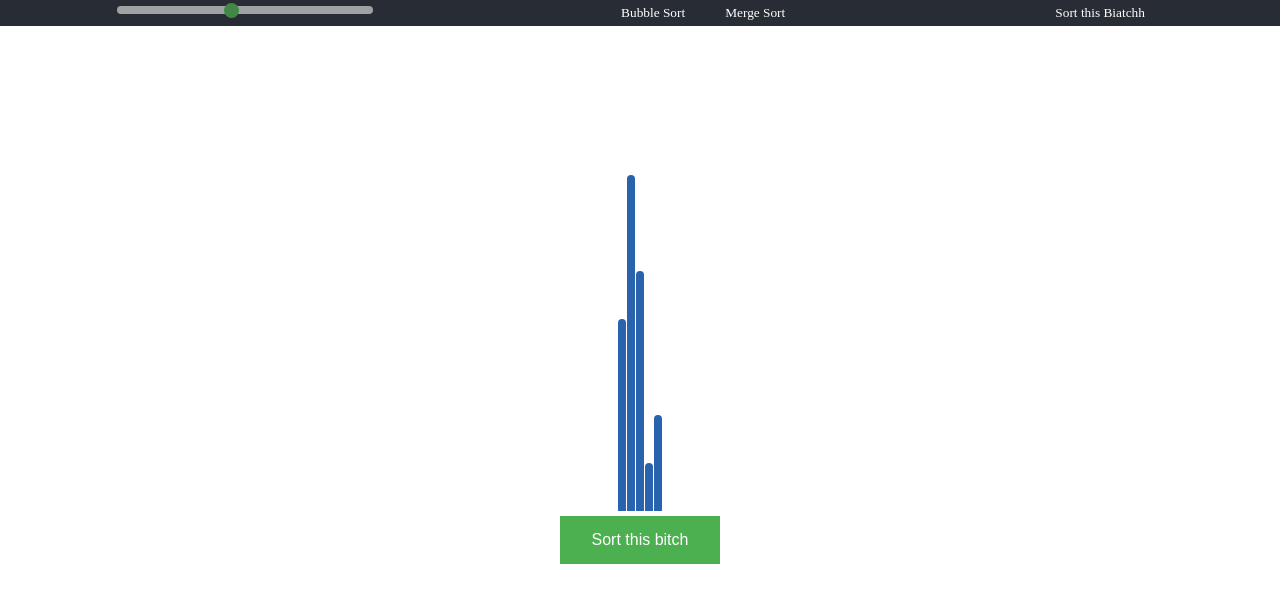
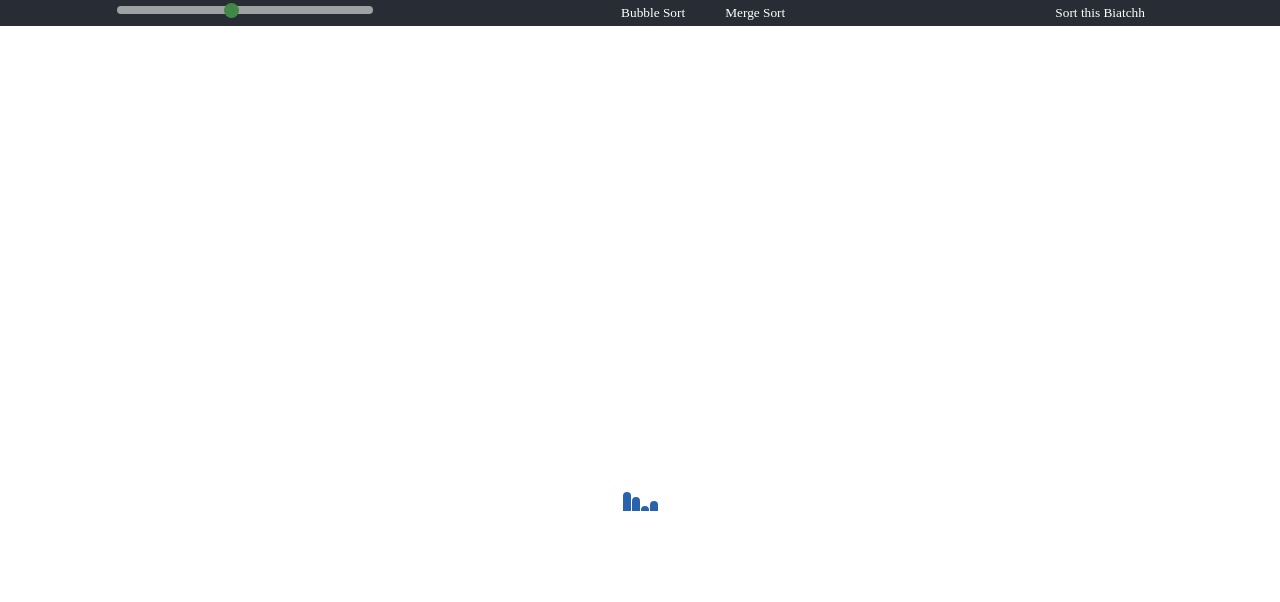
Before and after one commit to aviadbi1/sort-visualizer, a React (Create React App) app: page / in a window 1280 px wide. Shown: the top 602 px of the page. Built offline with nearby package versions, Linux system fonts and the light colour scheme.

Commit message:
generate array and choose sorter are in state

```diff
--- a/src/App.tsx
+++ b/src/App.tsx
@@ -1,7 +1,7 @@
 import React from "react";
 import "./App.css";
-import MyArray from "./components/MyArray/MyArray";
 import MenuBar from "./components/MenuBar/MenuBar";
+import ArrayState from "./containers/array";
 
 function App() {
   return (
@@ -9,7 +9,7 @@ function App() {
       <header className="App-header">
         <MenuBar></MenuBar>
       </header>
-      <MyArray></MyArray>
+      <ArrayState></ArrayState>
     </div>
   );
 }
--- a/src/components/MenuBar/MenuBar.tsx
+++ b/src/components/MenuBar/MenuBar.tsx
@@ -10,7 +10,6 @@ function MenuBar(props: MenuBarProps) {
     <div className="menu">
       <GenerateArray></GenerateArray>
       <FilterSorters></FilterSorters>
-      <button className="submitButton">Sort this Biatchh</button>
     </div>
   );
 }
--- a/src/components/MyArray/MyArray.tsx
+++ b/src/components/MyArray/MyArray.tsx
@@ -1,83 +1,60 @@
-import React, { useState, useEffect } from "react";
+import React from "react";
 import "./MyArray.scss";
-import {
-  MyArrayValue,
-  MyArrayValueItemType
-} from "../MyArrayValue/MyArrayValue";
+import { MyArrayValue } from "../MyArrayValue/MyArrayValue";
+import { SortState } from "../../redux/sort/types";
 
-type MyArrayState = {
-  numbers: Array<number>;
+type MyArrayProps = {
+  sort: SortState;
 };
 
-type MyArrayProps = {
-  numbers: Array<number>;
-};
+function MyArray(props: MyArrayProps) {
+  // const swap = async (
+  //   arr: Array<MyArrayValueItemType>,
+  //   i: number,
+  //   j: number
+  // ) => {
+  //   await highlightChange(arr, i, j, true);
 
-function MyArray() {
-  const [numbers, setNumbers] = useState<Array<MyArrayValueItemType>>([
-    { value: 40, active: false },
-    { value: 70, active: false },
-    { value: 50, active: false },
-    { value: 10, active: false },
-    { value: 20, active: false }
-  ]);
+  //   let temp = arr[i];
+  //   arr[i] = arr[j];
+  //   arr[j] = temp;
 
-  useEffect(() => {});
+  //   await highlightChange(arr, i, j, false);
+  // };
 
-  const bubbleSort = async () => {
-    let arr = numbers;
-    let n = arr.length;
-    for (let i = 0; i < n - 1; i++) {
-      for (let j = 0; j < n - i - 1; j++) {
-        if (arr[j].value > arr[j + 1].value) {
-          await swap(arr, j, j + 1);
-        }
-      }
-    }
-  };
+  // const highlightChange = async (
+  //   arr: Array<MyArrayValueItemType>,
+  //   i: number,
+  //   j: number,
+  //   status: boolean
+  // ) => {
+  //   arr[i].active = status;
+  //   arr[j].active = status;
+  //   await updateState(arr);
+  // };
 
-  const swap = async (
-    arr: Array<MyArrayValueItemType>,
-    i: number,
-    j: number
-  ) => {
-    await highlightChange(arr, i, j, true);
-
-    let temp = arr[i];
-    arr[i] = arr[j];
-    arr[j] = temp;
-
-    await highlightChange(arr, i, j, false);
-  };
-
-  const highlightChange = async (
-    arr: Array<MyArrayValueItemType>,
-    i: number,
-    j: number,
-    status: boolean
-  ) => {
-    arr[i].active = status;
-    arr[j].active = status;
-    await updateState(arr);
-  };
-
-  const updateState = async (arr: Array<MyArrayValueItemType>) => {
-    await new Promise(r => setTimeout(r, 500));
-    setNumbers([...arr]);
-    console.table(numbers);
-  };
+  // const updateState = async (arr: Array<MyArrayValueItemType>) => {
+  //   await new Promise(r => setTimeout(r, 500));
+  //   setNumbers([...arr]);
+  //   console.table(numbers);
+  // };
 
   return (
     <div className="container">
-      {/* <div>{this.props.numbers.toString()}</div> */}
       <div className="array">
-        {numbers.map((item, index) => (
-          <MyArrayValue item={item} key={index}></MyArrayValue>
-        ))}
+        {props.sort.array.map((number, index) => {
+          let active = props.sort.comparisonIndexes.indexOf(index) !== -1;
+          let swap = active && props.sort.shouldSwap;
+          return (
+            <MyArrayValue
+              key={index}
+              active={active}
+              swap={swap}
+              value={number}
+            ></MyArrayValue>
+          );
+        })}
       </div>
-      <button className="button" onClick={bubbleSort}>
-        Sort this bitch
-      </button>
     </div>
   );
 }
--- a/src/components/MyArrayValue/MyArrayValue.tsx
+++ b/src/components/MyArrayValue/MyArrayValue.tsx
@@ -2,21 +2,17 @@ import React from "react";
 import "./MyArrayValue.scss";
 
 type MyArrayValueProps = {
-  item: MyArrayValueItemType;
-};
-
-export type MyArrayValueItemType = {
   value: number;
   active: boolean;
+  swap: boolean;
 };
 
 export function MyArrayValue(props: MyArrayValueProps) {
-  let active = props.item.active ? "-active" : "";
+  let active = props.active ? "-active" : "";
+  // let swap = props.swap ? "-swap" : "";
   return (
     <div className="chart">
-      <div className={`bar${active}-${props.item.value}`}>
-        {/* {props.value} */}
-      </div>
+      <div className={`bar${active}-${props.value}`}>{/* {props.value} */}</div>
     </div>
   );
 }
--- a/src/components/Sorters/Sorters.tsx
+++ b/src/components/Sorters/Sorters.tsx
@@ -1,18 +1,38 @@
 import React from "react";
-import { chooseSorter } from "../../redux/sort/actions";
+import { chooseSorter, startSorting } from "../../redux/sort/actions";
 import { SortState, SortFunction } from "../../redux/sort/types";
 import "./Sorters.scss";
 
 interface SortersProps {
   sort: SortState;
   chooseSorter: typeof chooseSorter;
+  startSorting: typeof startSorting;
 }
 
-function Sorters(props: SortersProps) {
-  const bubbleSort: SortFunction = () => {
-    console.log("bubble");
+function Sorters(props: any) {
+  const bubbleSort: SortFunction = async (numbers: Array<number>) => {
+    let arr = numbers;
+    let n = arr.length;
+    for (let i = 0; i < n - 1; i++) {
+      for (let j = 0; j < n - i - 1; j++) {
+        if (arr[j] > arr[j + 1]) {
+          await swap(arr, j, j + 1);
+        }
+      }
+    }
   };
-  const mergeSort: SortFunction = () => {
+
+  const swap = async (arr: Array<number>, i: number, j: number) => {
+    // await highlightChange(arr, i, j, true);
+
+    let temp = arr[i];
+    arr[i] = arr[j];
+    arr[j] = temp;
+
+    // await highlightChange(arr, i, j, false);
+  };
+
+  const mergeSort: SortFunction = async (numbers: Array<number>) => {
     console.log("merge");
   };
 
@@ -27,7 +47,10 @@ function Sorters(props: SortersProps) {
     props.chooseSorter(event.currentTarget.id, kind.func);
   };
 
+
+
   return (
+    <>
       <div className="sorters">
         {sortKinds.map((kind, index) => (
           <button key={index} id={kind.name} onClick={onClick(kind)}>
@@ -35,6 +58,8 @@ function Sorters(props: SortersProps) {
           </button>
         ))}
       </div>
+      <button className="submitButton" onClick={props.startSorting}>Sort this Biatchh</button>
+    </>
   );
 }
 
--- /dev/null
+++ b/src/containers/array.tsx
@@ -0,0 +1,24 @@
+import { connect } from "react-redux";
+// import { generateNewArray } from "../redux/sort/actions";
+// import { Dispatch, bindActionCreators } from "redux";
+import { AppState } from "../redux";
+import MyArray from "../components/MyArray/MyArray";
+
+const mapStateToProps = (state: AppState) => ({
+  sort: state.sort
+});
+
+// const mapDispatchToProps = (dispatch: Dispatch) =>
+//   bindActionCreators(
+//     {
+//       generateNewArray: generateNewArray
+//     },
+//     dispatch
+//   );
+
+const ArrayState = connect(
+  mapStateToProps,
+  // mapDispatchToProps
+)(MyArray);
+
+export default ArrayState;
--- a/src/containers/generateArray.tsx
+++ b/src/containers/generateArray.tsx
@@ -6,7 +6,6 @@ import { AppState } from "../redux";
 import GenerateArraySlider from "../components/GenerateArraySlider/GenerateArraySlider";
 
 const mapStateToProps = (state: AppState) => ({
-  sort: state.sort,
   MIN_VALUE,
   MAX_VALUE
 });
--- a/src/containers/sorters.tsx
+++ b/src/containers/sorters.tsx
@@ -1,5 +1,5 @@
 import { connect } from "react-redux";
-import { chooseSorter } from "../redux/sort/actions";
+import { chooseSorter, startSorting } from "../redux/sort/actions";
 import Sorters from "../components/Sorters/Sorters";
 import { Dispatch, bindActionCreators } from "redux";
 import { AppState } from "../redux";
@@ -13,7 +13,8 @@ const mapStateToProps = (state: AppState) => ({
 const mapDispatchToProps = (dispatch: Dispatch) =>
   bindActionCreators(
     {
-      chooseSorter: chooseSorter
+      chooseSorter: chooseSorter,
+      startSorting: startSorting
     },
     dispatch
   );
--- a/src/redux/sort/actions.ts
+++ b/src/redux/sort/actions.ts
@@ -1,15 +1,31 @@
 import { action } from "typesafe-actions";
 
 import { MIN_VALUE, MAX_VALUE } from "./constants";
-import { CHOOSE_SORTER, GENERATE_NEW_ARRAY, SortFunction } from "./types";
+import {
+  CHOOSE_SORTER,
+  GENERATE_NEW_ARRAY,
+  ACTIVE_COMPARISON,
+  START_SORTING,
+  SortFunction
+} from "./types";
 
 export const chooseSorter = (sorter: string, func: SortFunction) =>
   action(CHOOSE_SORTER, { sorter, sortFunction: func });
 
+export const startSorting = () => {
+  console.log("sort");
+  return action(START_SORTING, {});
+};
+
+export const activeComparison = (
+  indexes: [number, number],
+  shouldSwap: boolean
+) => action(ACTIVE_COMPARISON, { comparisonIndexes: indexes, shouldSwap });
+
 export const generateNewArray = (newSize: number) => {
   let newArr = [];
   for (let i = 0; i < newSize; i++) {
-    const val = Math.floor(MIN_VALUE + Math.random() * MAX_VALUE);
+    const val = Math.floor(MIN_VALUE + Math.random() * (MAX_VALUE - MIN_VALUE));
     newArr[i] = val;
   }
   return action(GENERATE_NEW_ARRAY, newArr);
--- a/src/redux/sort/reducer.ts
+++ b/src/redux/sort/reducer.ts
@@ -1,4 +1,10 @@
-import { SortState, CHOOSE_SORTER, GENERATE_NEW_ARRAY } from "./types";
+import {
+  SortState,
+  CHOOSE_SORTER,
+  GENERATE_NEW_ARRAY,
+  ACTIVE_COMPARISON,
+  START_SORTING
+} from "./types";
 
 import { ActionType } from "typesafe-actions";
 import * as actions from "./actions";
@@ -8,7 +14,9 @@ export type SortAction = ActionType<typeof actions>;
 const initialState: SortState = {
   chosenSorter: "",
   sortFunction: undefined,
-  array: [4, 3, 1, 2]
+  array: [4, 3, 1, 2],
+  comparisonIndexes: [-1, -1],
+  shouldSwap: false
 };
 
 const sortReducer = (state = initialState, action: SortAction) => {
@@ -25,6 +33,16 @@ const sortReducer = (state = initialState, action: SortAction) => {
         ...state,
         array: [...action.payload]
       };
+    case ACTIVE_COMPARISON:
+      return {
+        ...state,
+        comparisonIndexes: action.payload.comparisonIndexes,
+        shouldSwap: action.payload.shouldSwap
+      };
+    case START_SORTING:
+      return {
+        ...state
+      };
     default:
       return state;
   }
```
Also changed, not shown: src/redux/sort/types.ts (+26 -2 lines). Lines whose indentation alone changed are shown as unchanged.
